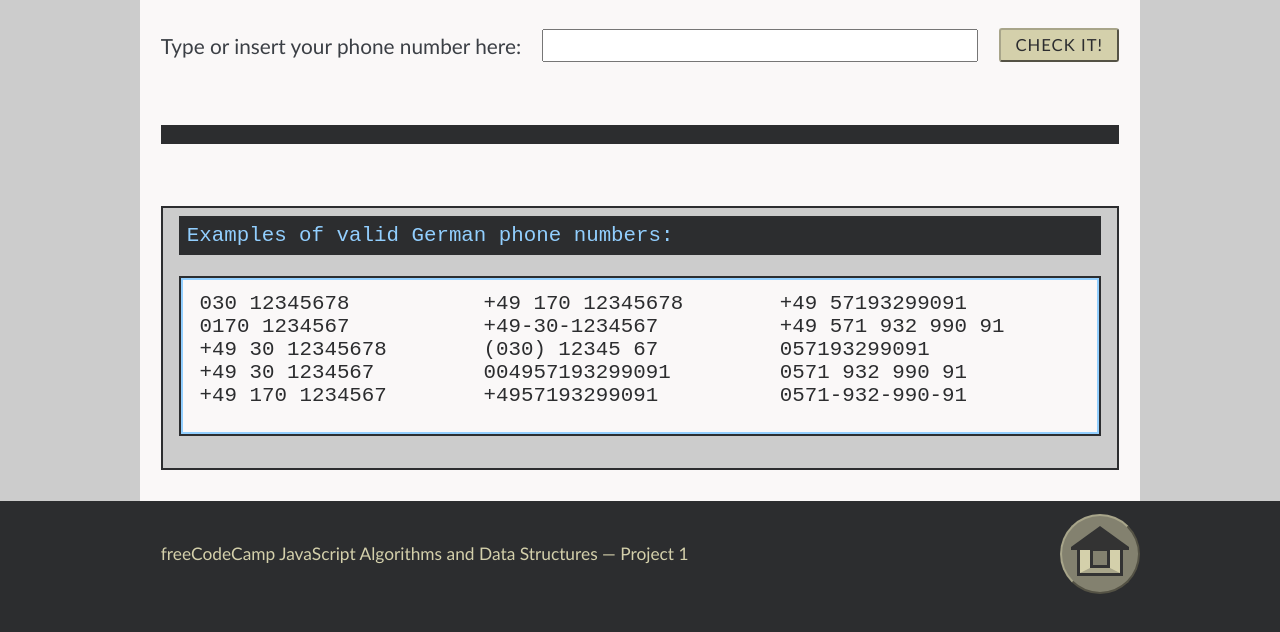
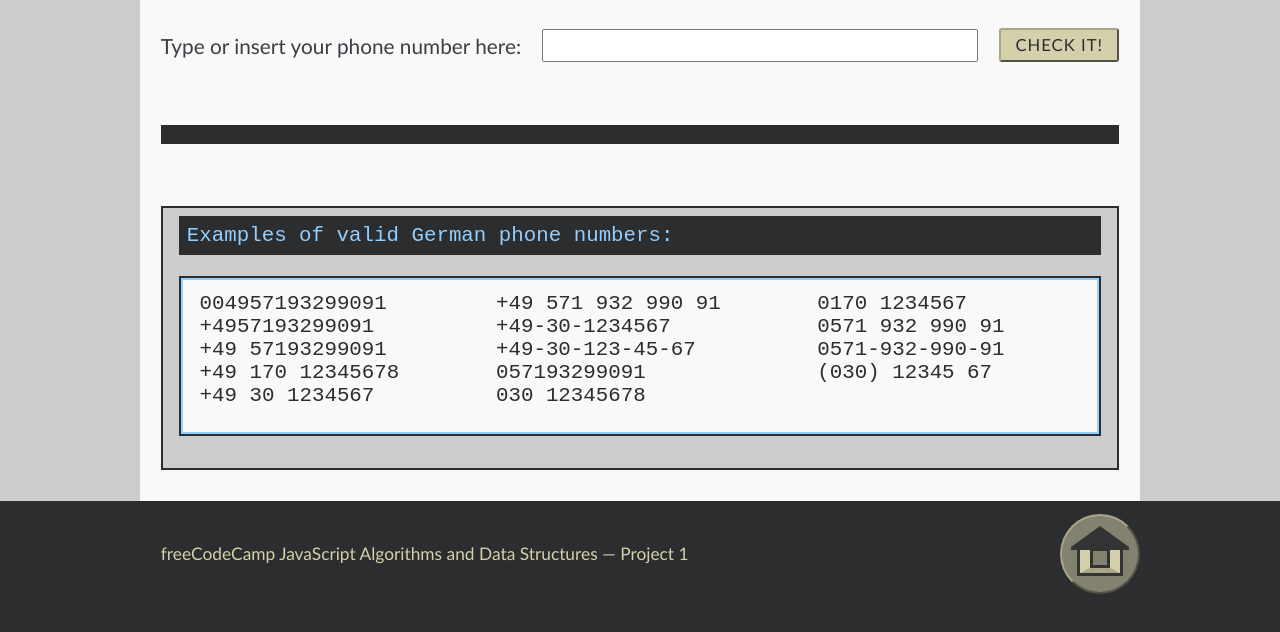
Before and after one commit to olhanotolga/freeCodeCamp-projects, a plain HTML site: page phone-number-validator/index.html in a window 1280 px wide. Shown: the part 174-806 px from the top of the page. Drawn offline with Linux system fonts and the light colour scheme.

Commit message:
check phone number examples once again

```diff
--- a/cash-register/style.css
+++ b/cash-register/style.css
@@ -78,10 +78,6 @@ input {
 /* CASH REGISTER */
 
 .cash-reg-section {
-    /* border: 2px solid var(--violet);
-    border: 2px solid var(--darkgold);
-    border: 2px solid var(--grey);
-    border: 2px solid var(--dark); */
     margin: 0;
     background-color: var(--dark);
     background-color: var(--grey);
--- a/phone-number-validator/index.html
+++ b/phone-number-validator/index.html
@@ -25,21 +25,20 @@
         <section class="section3">
 			<p>Examples of valid German phone numbers:</p>
             <ul class="valid-examples-list">
-				<li>030 12345678</li>
-                <li>0170 1234567</li>
-                <li>+49 30 12345678</li>
-                <li>+49 30 1234567</li>
-                <li>+49 170 1234567</li>
-                <li>+49 170 12345678</li>
-                <li>+49-30-1234567</li>
-				<li>(030) 12345 67</li>
 				<li>004957193299091</li>
 				<li>+4957193299091</li>
 				<li>+49 57193299091</li>
+                <li>+49 170 12345678</li>
+                <li>+49 30 1234567</li>
 				<li>+49 571 932 990 91</li>
+                <li>+49-30-1234567</li>
+                <li>+49-30-123-45-67</li>
 				<li>057193299091</li>
+				<li>030 12345678</li>
+                <li>0170 1234567</li>
 				<li>0571 932 990 91</li>
 				<li>0571-932-990-91</li>
+				<li>(030) 12345 67</li>
 			</ul>
 			<!-- not valid: +49 (0)30 12345-67 -->
         </section>
--- a/phone-number-validator/style.css
+++ b/phone-number-validator/style.css
@@ -1,18 +1,15 @@
 :root {
-    /* --dark: #3B3F45; */
     --dark: #2c2d2f;
     --grey: #CCCCCC;
     --white: #faf8f8;
     --lightgold: #d4d0ab;
     --darkgold: #a8a58a;
-    /* --red: #FC8B94; */
     --orangered: #FDAAA5;
     --orange: #FED3B6;
     --yellow: #DCEDC1;
     --green: #A8E6CF;
     --seablue: #92CFFF;
     --violet: #B4A6F7;
-    /* --purple: #D39ECD; */
 }
 
 h2 {
```
Also changed, not shown: 1 other file.
